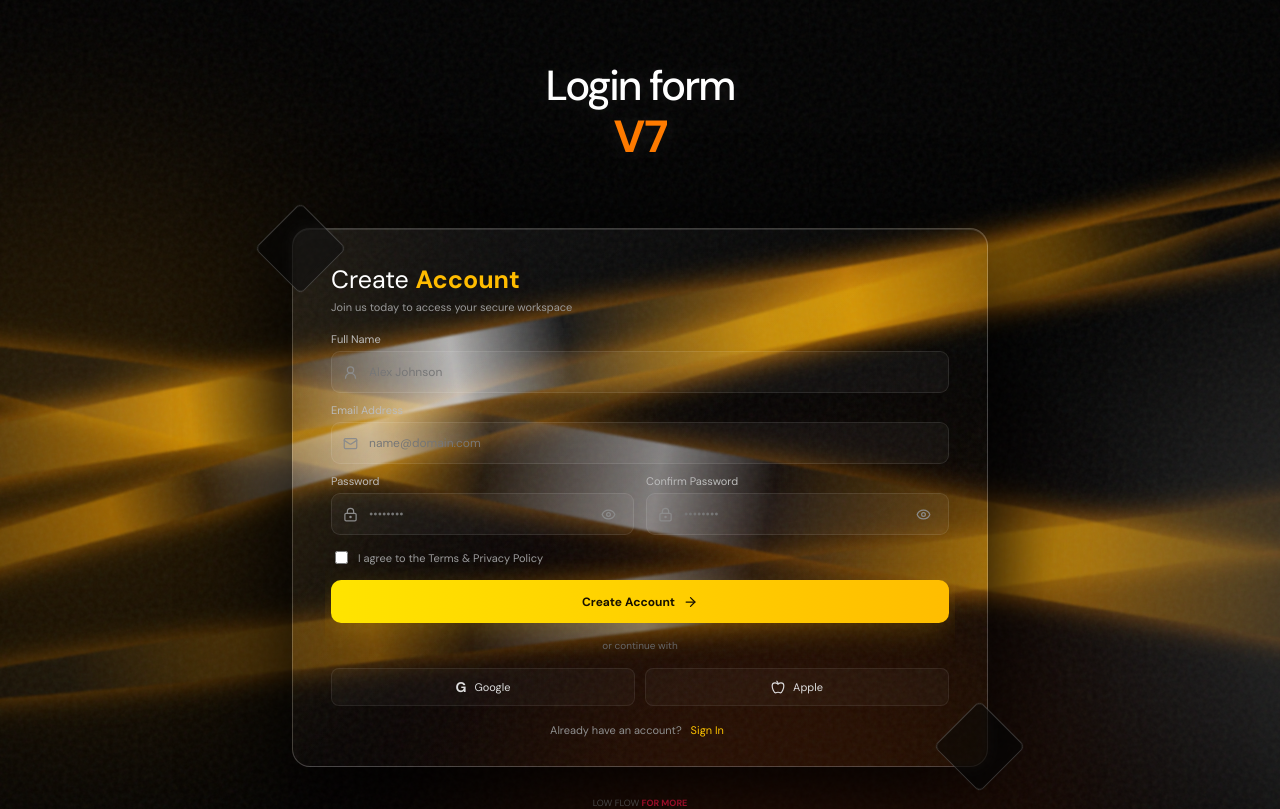
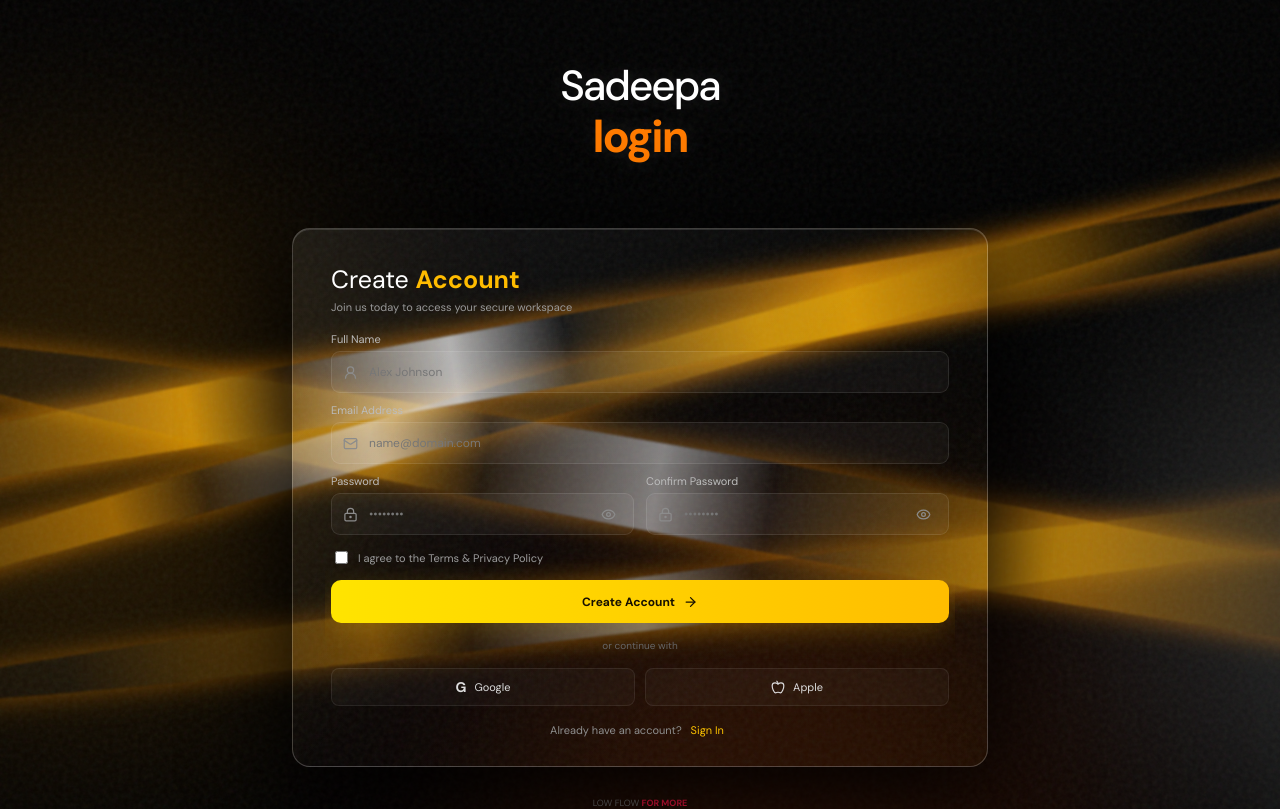
Before and after one commit to sadeepa0813/Login-, a React (Vite) app: page / in a window 1280 px wide. Built offline with nearby package versions, Linux system fonts and the light colour scheme.

Commit message:
Update main.jsx

```diff
--- a/src/main.jsx
+++ b/src/main.jsx
@@ -28,6 +28,13 @@ function PasswordField({id, label, value, onChange, autoComplete, minLength}) {
     </div>
   </div>;
 }
+
+// Static background: memoized so typing never re-renders it
+const Bg = React.memo(() => <>
+  <div className="noise"/>
+  <div className="aurora a1"/><div className="aurora a2"/><div className="aurora a3"/>
+  <div className="ribbon r1"/><div className="ribbon r2"/><div className="ribbon r3"/><div className="ribbon r4"/>
+</>);
 
 function App() {
   const [mode, setMode] = useState('signup');
@@ -66,14 +73,12 @@ function App() {
   };
 
   return <main className="page">
-    <div className="noise"/>
-    <div className="aurora a1"/><div className="aurora a2"/><div className="aurora a3"/>
-    <div className="ribbon r1"/><div className="ribbon r2"/><div className="ribbon r3"/><div className="ribbon r4"/>
+    <Bg/>
 
-    <h1 className="hero"><span>Login form</span><strong>V7</strong></h1>
+    <h1 className="hero"><span>Sadeepa</span><strong>login</strong></h1>
 
     <section className="card-wrap" data-sw={phase === 'idle' ? 'off' : 'on'}>
-      <div className="corner c1"/><div className="corner c2"/><div className="spark"/>
+      {phase !== 'idle' && <><div className="corner c1"/><div className="corner c2"/><div className="spark"/></>}
       <div className="card" data-phase={phase}>
         <div className="body" style={{height: h === null ? 'auto' : h + 12}}>
           <div className="content" ref={inner}>
```
